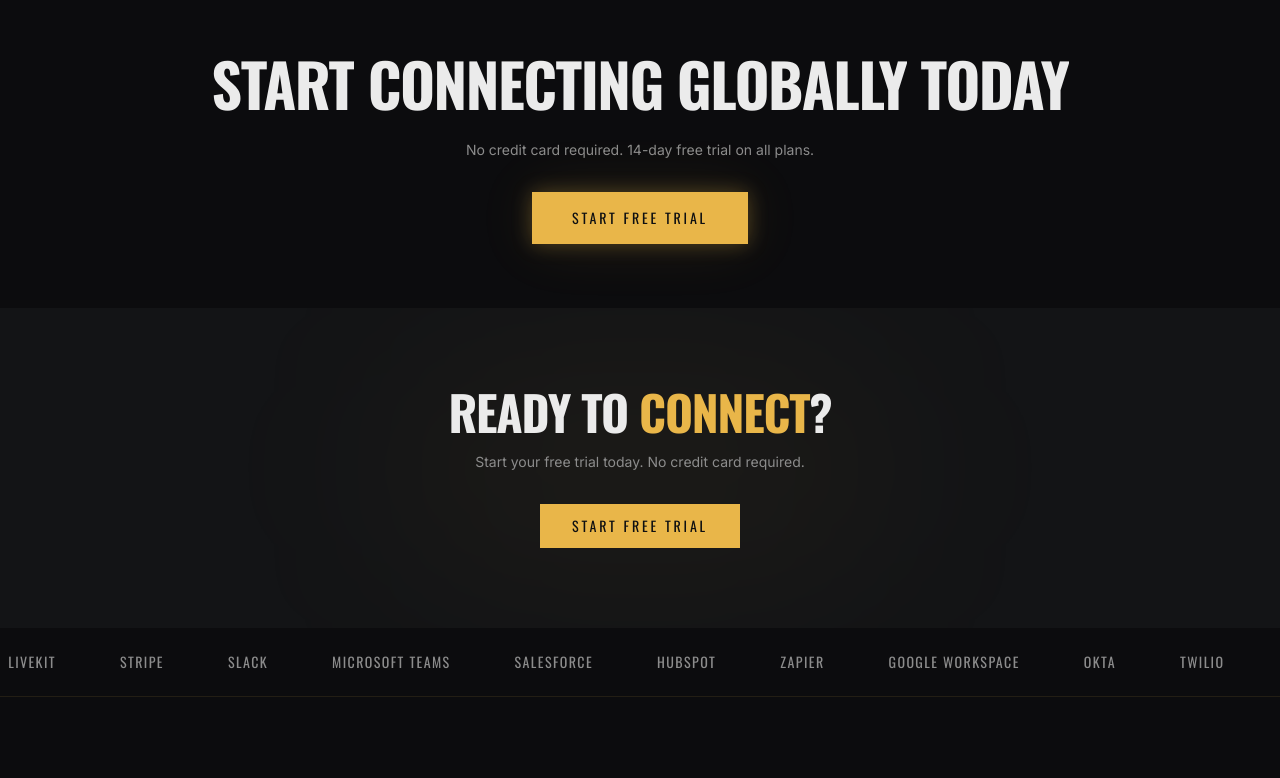
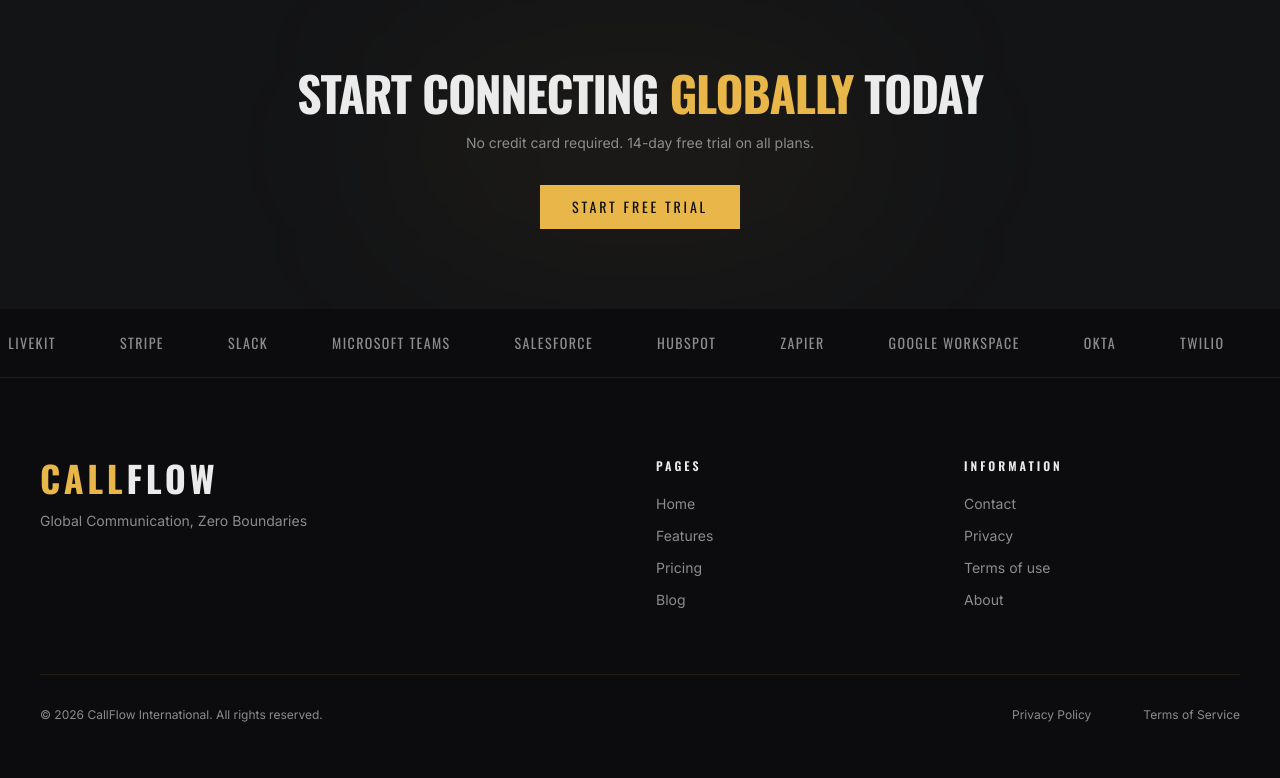
Before and after one commit to kishoremk05/callflow-landingpage, a React (Vite) app: page /pricing in a window 1280 px wide. Shown: the part 2592-3370 px from the top of the page. Built offline with nearby package versions, Linux system fonts and the light colour scheme; the HTML template or start-up script is replaced by a standard one; a web font is replaced by a local one.

Commit message:
feat: Update Footer component with dynamic heading and description based on pricing page

```diff
--- a/src/components/Footer.tsx
+++ b/src/components/Footer.tsx
@@ -1,21 +1,39 @@
 import { companyInfo, integrations } from "@/lib/data";
-import { Link } from "react-router-dom";
+import { Link, useLocation } from "react-router-dom";
 
 const Footer = () => {
+  const location = useLocation();
+  const isPricingPage = location.pathname === "/pricing";
+
+  const heading = isPricingPage ? (
+    <>
+      Start connecting <span className="text-lime">globally</span> today
+    </>
+  ) : (
+    <>
+      Ready to <span className="text-lime">Connect</span>?
+    </>
+  );
+
+  const description = isPricingPage
+    ? "No credit card required. 14-day free trial on all plans."
+    : "Start your free trial today. No credit card required.";
+
   return (
     <footer className="bg-dark">
-      {/* CTA strip */}
       <div className="bg-dark-lighter py-16 md:py-20 px-6 text-center relative overflow-hidden">
-        {/* Subtle glow behind heading */}
         <div className="absolute inset-0 flex items-center justify-center pointer-events-none">
           <div className="w-[500px] h-[200px] bg-lime/5 rounded-full blur-[100px]" />
         </div>
+
         <h3 className="font-display text-3xl md:text-5xl text-on-dark mb-4 relative z-10">
-          Ready to <span className="text-lime">Connect</span>?
+          {heading}
         </h3>
+
         <p className="text-muted-dark font-body text-sm max-w-md mx-auto mb-8 relative z-10">
-          Start your free trial today. No credit card required.
+          {description}
         </p>
+
         <Link
           to="/pricing"
           className="relative z-10 inline-block font-display text-sm tracking-[0.2em] uppercase bg-lime text-on-lime px-8 py-3 hover:bg-lime/90 transition-all duration-300 glow-lime-hover"
@@ -24,7 +42,6 @@ const Footer = () => {
         </Link>
       </div>
 
-      {/* Integrations marquee */}
       <div className="overflow-hidden py-6 border-b border-lime/10">
         <div className="flex animate-marquee whitespace-nowrap">
           {[...integrations, ...integrations].map((p, i) => (
@@ -38,10 +55,8 @@ const Footer = () => {
         </div>
       </div>
 
-      {/* Main footer content */}
       <div className="max-w-7xl mx-auto px-6 md:px-10 py-16 md:py-20">
         <div className="grid grid-cols-1 md:grid-cols-12 gap-12 md:gap-8">
-          {/* Brand — takes up more space */}
           <div className="md:col-span-6">
             <h3 className="font-display text-4xl text-lime tracking-widest mb-3">
               CALL<span className="text-on-dark">FLOW</span>
@@ -51,7 +66,6 @@ const Footer = () => {
             </p>
           </div>
 
-          {/* Pages */}
           <div className="md:col-span-3">
             <p className="text-on-dark text-xs uppercase tracking-[0.25em] mb-5 font-display font-semibold">
               Pages
@@ -74,7 +88,6 @@ const Footer = () => {
             </div>
           </div>
 
-          {/* Information */}
           <div className="md:col-span-3">
             <p className="text-on-dark text-xs uppercase tracking-[0.25em] mb-5 font-display font-semibold">
               Information
@@ -98,7 +111,6 @@ const Footer = () => {
           </div>
         </div>
 
-        {/* Divider + bottom row */}
         <div className="mt-16 pt-8 border-t border-lime/10 flex flex-col md:flex-row items-center justify-between gap-4">
           <p className="text-muted-dark text-xs font-body">
             © {new Date().getFullYear()} {companyInfo.name}. All rights
--- a/src/pages/Calendar.tsx
+++ b/src/pages/Calendar.tsx
@@ -201,28 +201,6 @@ const Pricing = () => {
           </div>
         </div>
       </section>
-
-      {/* CTA */}
-      <section className="py-16 px-6">
-        <div className="max-w-4xl mx-auto text-center">
-          <SplitText
-            as="h2"
-            className="font-display text-4xl md:text-6xl text-on-dark mb-6"
-            splitBy="words"
-            stagger={0.04}
-          >
-            Start connecting globally today
-          </SplitText>
-          <ScrollReveal delay={0.3}>
-            <p className="text-muted-dark font-body text-sm mb-8 max-w-md mx-auto">
-              No credit card required. 14-day free trial on all plans.
-            </p>
-            <button className="font-display text-sm tracking-[0.2em] uppercase bg-lime text-on-lime px-10 py-4 hover:bg-lime/90 transition-all duration-300 glow-lime">
-              Start Free Trial
-            </button>
-          </ScrollReveal>
-        </div>
-      </section>
     </div>
   );
 };
```
